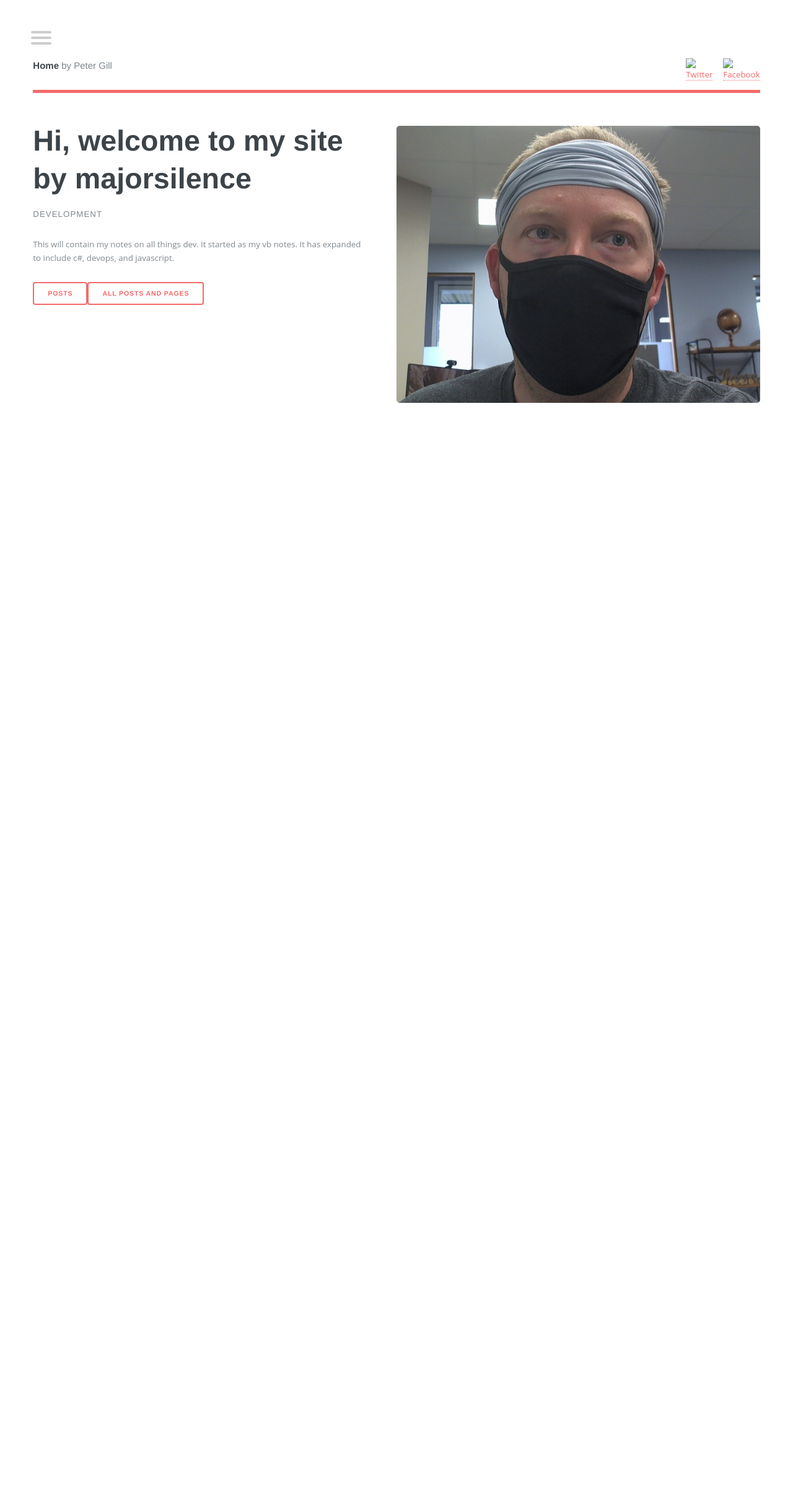
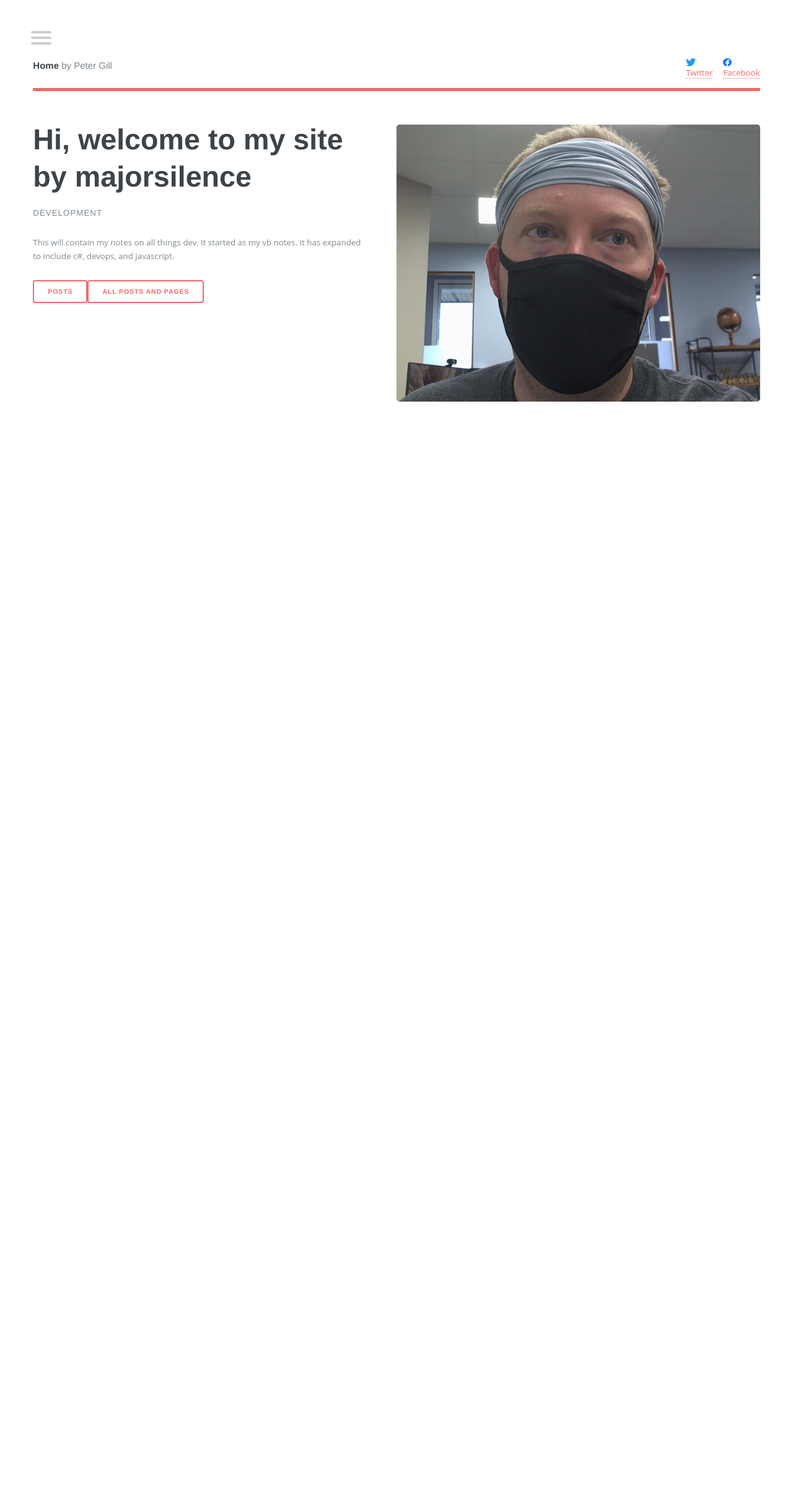
Before and after one commit to majorsilence/Dev, a Jekyll site: the page built from index.html, in a window 1280 px wide. Shown: the whole page at 62% size. Built offline with Jekyll 4.4.1, drawn with Linux system fonts in a browser that asks for light colours.

Commit message:
Update page_header.html

```diff
--- a/_includes/page_header.html
+++ b/_includes/page_header.html
@@ -15,14 +15,14 @@
         <li>
             <a href="https://twitter.com/intent/tweet?url={{site.url}}{{page.url}}"
                 target="_new">
-                <img src="/assets/images/twitter.svg" />
+                <img src="/assets/images/logos/twitter.svg" style="max-height: 1em;" />
                 <span class="label">Twitter</span>
             </a>
         </li>
         <li>
             <a href="https://facebook.com/sharer.php?u={{site.url}}{{page.url}}"
                 target="_new">
-                <img src="/assets/images/facebook.svg" />
+                <img src="/assets/images/logos/facebook.svg" style="max-height: 1em;" />
                 <span class="label">Facebook</span>
             </a>
         </li>
```
